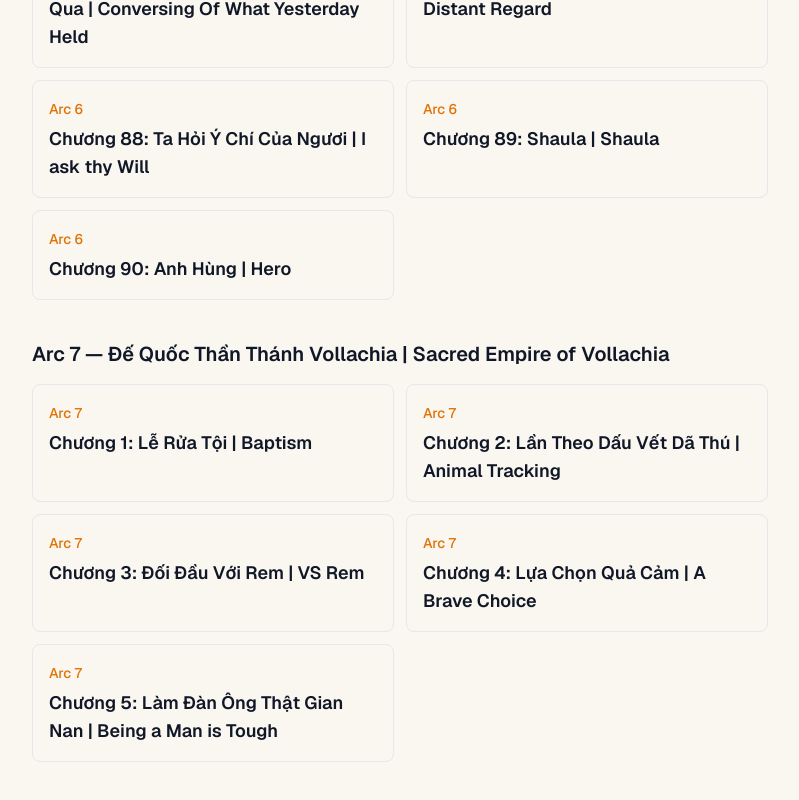
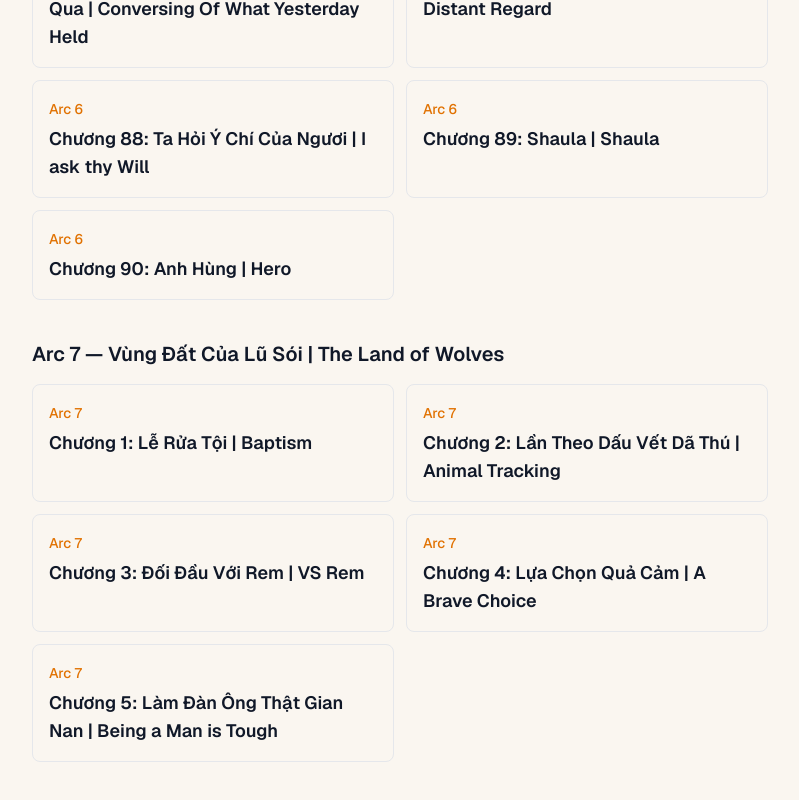
Before and after one commit to locchung/re-zero-study-guide, a Next.js app: page / in a window 1280 px wide. Shown: the part 3665-4465 px from the top of the page, without its empty margins (240-1039 px from the left). Built offline with nearby package versions, Linux system fonts and the light colour scheme.

Commit message:
fix: update Arc 7 title to correct translation

```diff
--- a/src/app/page.tsx
+++ b/src/app/page.tsx
@@ -30,7 +30,7 @@ export default function Home() {
 
       <section>
         <h2 className="text-xl font-semibold text-gray-900 dark:text-gray-100 mb-4">
-          Arc 7 — Đế Quốc Thần Thánh Vollachia | Sacred Empire of Vollachia
+          Arc 7 — Vùng Đất Của Lũ Sói | The Land of Wolves
         </h2>
         <div className="grid gap-3 sm:grid-cols-2">
           {arc7Chapters.map((ch) => (
```
